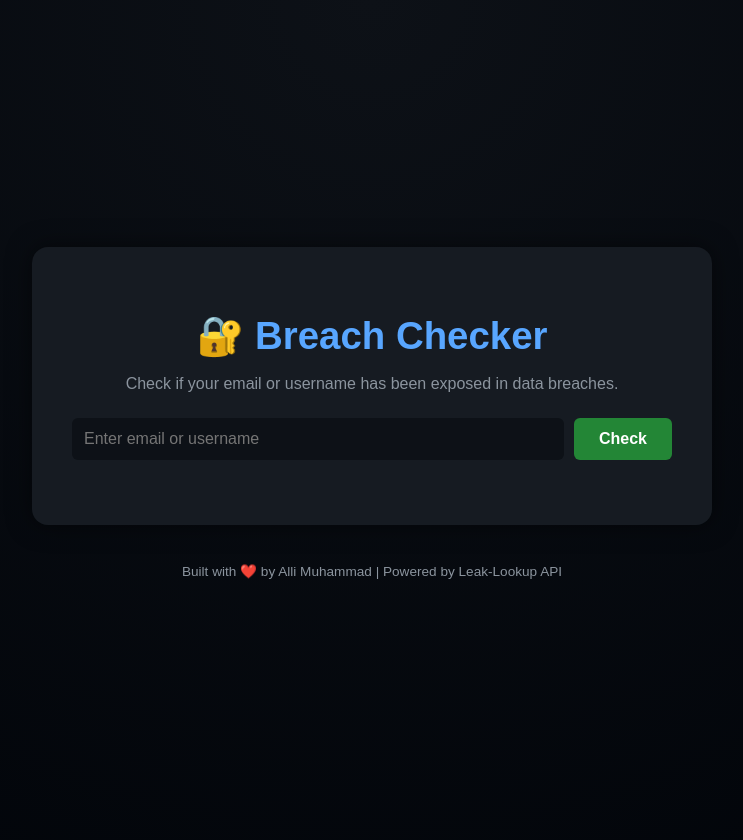
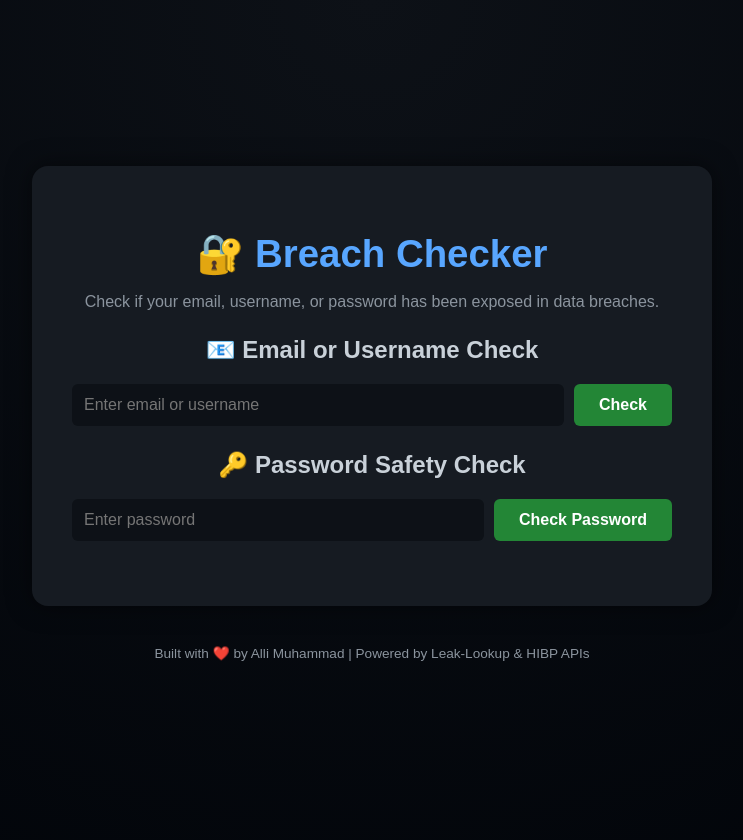
Before and after one commit to Muradalli009/breach_checker, a Python web app: template templates/index.html in a window 1280 px wide. Shown: the whole page, without its empty margins (268-1011 px from the left). Run offline with Jinja, Linux system fonts and the light colour scheme; the template is opened without the code that fills it, so the values that code supplies are empty.

Commit message:
Update breach checker form and footer content

```diff
--- a/templates/index.html
+++ b/templates/index.html
@@ -11,18 +11,16 @@
 <body>
   <div class="container">
     <h1>🔐 Breach Checker</h1>
-    <p class="subtitle">Check if your email or username has been exposed in data breaches.</p>
+    <p class="subtitle">Check if your email, username, or password has been exposed in data breaches.</p>
 
+    <!-- EMAIL / USERNAME CHECK SECTION -->
+    <section class="section-box">
+      <h2>📧 Email or Username Check</h2>
       <form method="POST" class="search-box">
+        <input type="hidden" name="form_type" value="email_check">
         <input type="text" name="query" placeholder="Enter email or username" required>
         <button type="submit">Check</button>
       </form>
-
-    {% if result %}
-    <div class="card safe">
-      <p>{{ result }}</p>
-    </div>
-    {% endif %}
 
       {% if error_message %}
       <div class="card error">
@@ -32,7 +30,7 @@
 
       {% if breaches %}
       <div class="card breaches">
-      <h2>⚠️ Found in {{ breaches|length }} breaches</h2>
+        <h3>⚠️ Found in {{ breaches|length }} breaches</h3>
         <table>
           <thead>
             <tr>
@@ -50,11 +48,32 @@
           </tbody>
         </table>
       </div>
+      {% elif email_result %}
+      <div class="card safe">
+        <p>{{ email_result }}</p>
+      </div>
       {% endif %}
+    </section>
+
+    <!-- PASSWORD CHECK SECTION -->
+    <section class="section-box">
+      <h2>🔑 Password Safety Check</h2>
+      <form method="POST" class="search-box">
+        <input type="hidden" name="form_type" value="password_check">
+        <input type="password" name="password" placeholder="Enter password" required>
+        <button type="submit">Check Password</button>
+      </form>
+
+      {% if password_result %}
+      <div class="card {{ 'error' if '⚠️' in password_result else 'safe' }}">
+        <p>{{ password_result }}</p>
+      </div>
+      {% endif %}
+    </section>
   </div>
 
   <footer>
-    <p>Built with ❤️ by Alli Muhammad | Powered by Leak-Lookup API</p>
+    <p>Built with ❤️ by Alli Muhammad | Powered by Leak-Lookup & HIBP APIs</p>
   </footer>
 </body>
 
```
Lines whose indentation alone changed are shown as unchanged.
